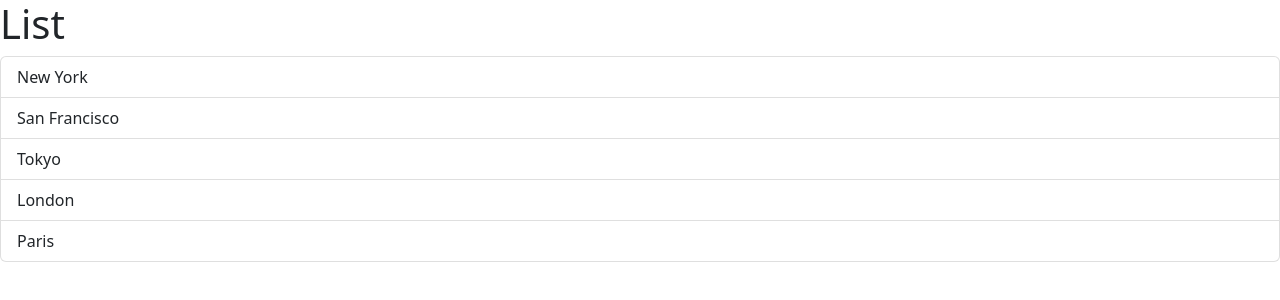
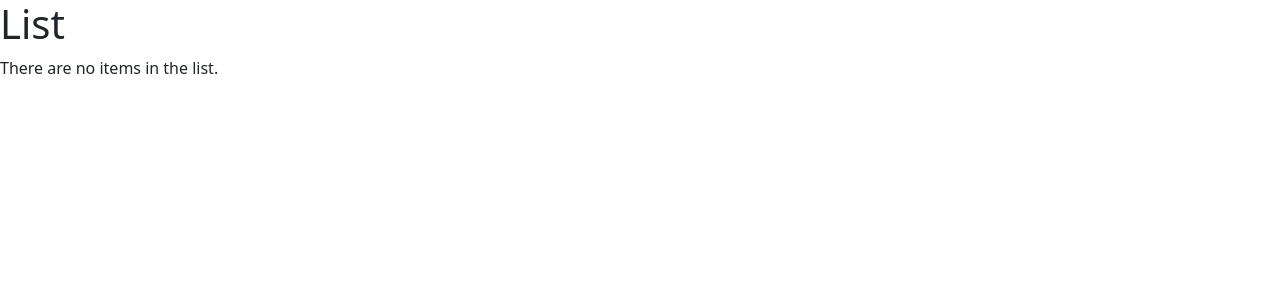
Before and after one commit to disouzam/react-tutorial-for-beginners-mosh, a React (Vite) app: page / in a window 1280 px wide. Shown: the top 300 px of the page. Built offline with nearby package versions, Linux system fonts and the light colour scheme.

Commit message:
Example of conditionally rendering of a list

```diff
--- a/src/components/ListGroup.tsx
+++ b/src/components/ListGroup.tsx
@@ -1,5 +1,16 @@
 function ListGroup() {
-  const items = ["New York", "San Francisco", "Tokyo", "London", "Paris"];
+  let items = ["New York", "San Francisco", "Tokyo", "London", "Paris"];
+
+  items = [];
+
+  if (items.length === 0) {
+    return (
+      <>
+        <h1>List</h1>
+        <p>There are no items in the list.</p>
+      </>
+    );
+  }
 
   return (
     <>
```
